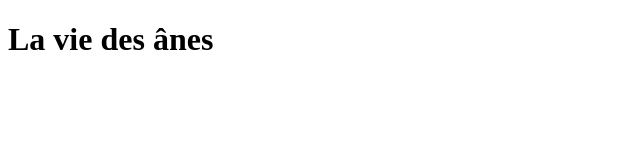
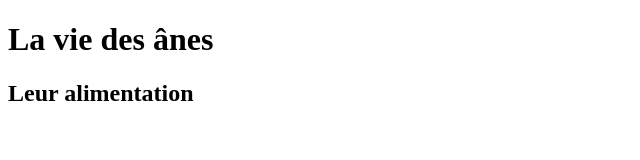
Before and after one commit to WalidJazayeri/githubChallenge1, a plain HTML site: page index.html in a window 1280 px wide. Shown: the whole page, without its empty margins (0-640 px from the left). Drawn offline with Linux system fonts and the light colour scheme.

Commit message:
Update index.html
Ajout d'un H2

```diff
--- a/index.html
+++ b/index.html
@@ -8,5 +8,6 @@
 </head>
 <body>
     <h1>La vie des ânes</h1>
+    <h2>Leur alimentation</h2>
 </body>
 </html>
```
